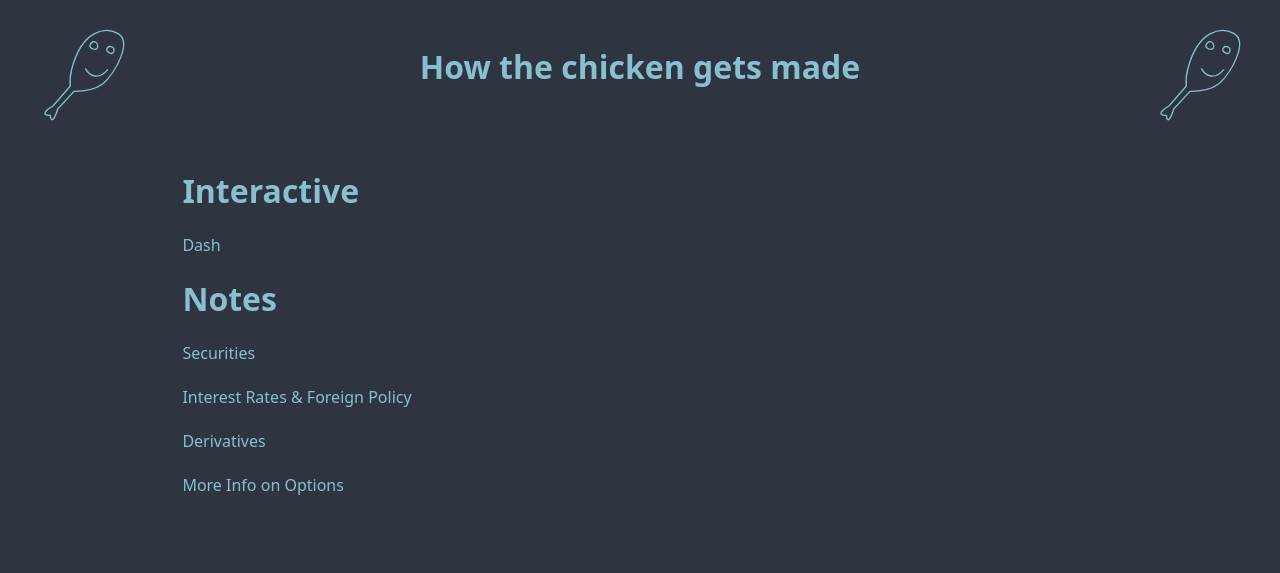
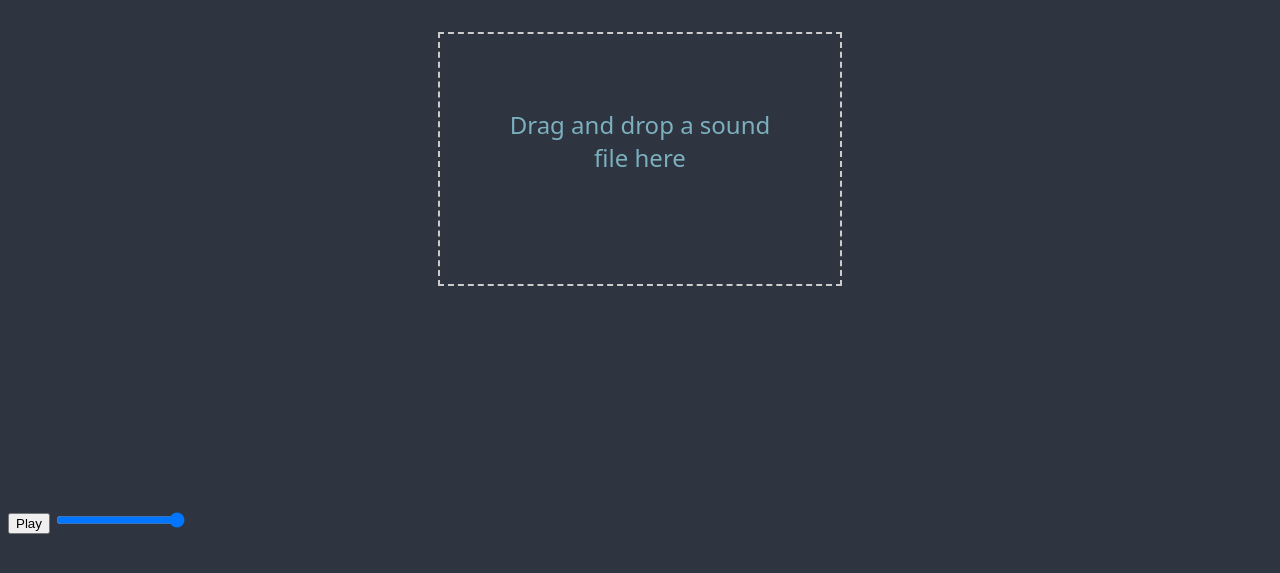
Before and after one commit to NickCheng0921/LM, a Flask app: page / in a window 1280 px wide. Shown: the top 573 px of the page. Run offline with Flask 2, Linux system fonts and the light colour scheme; parts of the project's set-up code (start-up, migrations or seed data) failed here and were passed over; some libraries are stand-ins or nearby versions.

Commit message:
Audio file upload, pause/play, and volume slider

```diff
--- a/website/static/scripts/index.js
+++ b/website/static/scripts/index.js
@@ -1,3 +1,64 @@
-function show(data) {
-	console.log("DATA2", data['adj_close']);
+import WaveSurfer from 'https://unpkg.com/wavesurfer.js@beta'
+
+const STARTING_VOLUME = 0.5;
+var wavesurfer = null;
+
+// Execute code when the page finishes loading
+window.addEventListener('DOMContentLoaded', function() {
+	var dropArea = document.getElementById('drop-area');
+	// Prevent default behavior (Prevent file from being opened)
+	dropArea.addEventListener('dragover', function (e) {
+		e.preventDefault();
+	});
+
+	// Handle dropped files
+	dropArea.addEventListener('drop', function (e) {
+		e.preventDefault();
+
+		var files = e.dataTransfer.files;
+		if (files.length > 0) {
+			var soundFile = files[0]; // Only grab the first file
+
+			// Set the dropped sound file as the audio source
+			var soundFileURL = URL.createObjectURL(soundFile);
+			wavesurfer = WaveSurfer.create({
+				autplay: 'false',
+				container: '#waveform',
+				waveColor: '#88c0d0',
+				progressColor: '#7cb0be'
+			});
+
+			wavesurfer.load(soundFileURL);
+			wavesurfer.on('interaction', () => {
+				wavesurfer.play()
+				document.getElementById('playToggleButton').textContent = 'Pause';
+			})
+
+			setupPlayButton();
+			setupVolumeSlider();
+		}
+	});
+});
+
+function setupPlayButton() {
+	var toggleButton = document.getElementById('playToggleButton');
+	toggleButton.addEventListener('click', function() {
+	  if (wavesurfer.isPlaying()) {
+		wavesurfer.pause();
+		toggleButton.textContent = 'Play';
+	  } else {
+		wavesurfer.play();
+		toggleButton.textContent = 'Pause';
+	  }
+	});
 }
+
+function setupVolumeSlider() {
+	var volumeSlider = document.querySelector('#volumeSlider');
+	volumeSlider.value = STARTING_VOLUME;
+	wavesurfer.setVolume(STARTING_VOLUME);
+
+	volumeSlider.addEventListener('input', function(event) {
+		wavesurfer.setVolume(event.target.value);
+	});
+}
--- a/website/static/styles/index.css
+++ b/website/static/styles/index.css
@@ -9,86 +9,26 @@ a:visited { text-decoration: none; color: #88c0d0;}
 
 body {
     background-color: #2e3440;
-    color: #88c0d0;
+    color: #7cb0be;
     font-family: system-ui, -apple-system, BlinkMacSystemFont, 'Segoe UI', Roboto, Oxygen, Ubuntu, Cantarell, 'Open Sans', 'Helvetica Neue', sans-serif;
 }
 
-.flex-container-col {
-    display: flex;
-    flex-direction: row;
-    margin: 1.5em;
+#drop-area {
+    width: 300px;
+    height: 150px;
+    border: 2px dashed #ccc;
+    margin: 1.5rem;
+    text-align: center;
+    padding: 50px;
+    font-size: 1.5rem;
+    justify-self: center;
 }
 
-.sideleft {
-    padding: 1em;
-    flex: 10%;
+.container {
+    display: grid;
 }
 
-.main {
-    flex: 80%;
+#waveform {
+    width: 100%;
+    height: 200px;
 }
-
-.sideright {
-    flex: 10%;
-    width: 100%;
-}
-
-.bakeBox {
-    width: 80%;
-    height: 250px;
-    margin: auto;
-    display: flex;
-}
-
-.chart {
-    width: 100%;
-    height: 250px;
-}
-
-.formInput {
-    background-color: #434c5e;
-    color: #88c0d0;
-    font-family: system-ui, -apple-system, BlinkMacSystemFont, 'Segoe UI', Roboto, Oxygen, Ubuntu, Cantarell, 'Open Sans', 'Helvetica Neue', sans-serif;
-    font-size: 100%;
-    border: 2px solid #434c5e;
-}
-
-.bakeOutput {
-    background-color: #2e3440;
-    color: #88c0d0;
-    font-family: system-ui, -apple-system, BlinkMacSystemFont, 'Segoe UI', Roboto, Oxygen, Ubuntu, Cantarell, 'Open Sans', 'Helvetica Neue', sans-serif;
-    font-size: 100%;
-    border: 0px;
-}
-
-.formButtonEnabled {
-    background-color: #434c5e;
-    color: #88c0d0;
-    font-family: system-ui, -apple-system, BlinkMacSystemFont, 'Segoe UI', Roboto, Oxygen, Ubuntu, Cantarell, 'Open Sans', 'Helvetica Neue', sans-serif;
-    text-align: center;
-    text-decoration: none;
-    display: inline-block;
-    border-radius: 16px;
-    border: 2px solid #434c5e;
-    margin-left: 1em;
-}
-
-.formButtonDisabled {
-    background-color: #434c5e;
-    color: #3b4252;
-    font-family: system-ui, -apple-system, BlinkMacSystemFont, 'Segoe UI', Roboto, Oxygen, Ubuntu, Cantarell, 'Open Sans', 'Helvetica Neue', sans-serif;
-    text-align: center;
-    text-decoration: none;
-    display: inline-block;
-    border-radius: 16px;
-    border: 2px solid #434c5e;
-    margin-left: 1em;
-}
-
-.formButtonEnabled:hover {
-    background-color: #3b4252;
-}
-
-#searchBar {
-    margin-bottom: 1em;
-}
--- a/website/templates/index.html
+++ b/website/templates/index.html
@@ -4,32 +4,21 @@
     <meta charset="UTF-8">
     <meta name="viewport" content="width=device-width, initial-scale=1">
     <script src="https://ajax.googleapis.com/ajax/libs/jquery/3.6.3/jquery.min.js"></script>
-    <script src="https://canvasjs.com/assets/script/canvasjs.min.js"></script>
+    <script type="module" src="{{url_for('static', filename='scripts/index.js') }}"></script>
     <link rel= "stylesheet" type= "text/css" href= "{{ url_for('static',filename='styles/index.css') }}">
     <link rel="shortcut icon" href="#" />
 </head>
+
 <body>
+    <div class="container">
+        <title>Drag and Drop Sound File</title>
+        <div id="drop-area">
+            <p>Drag and drop a sound file here</p>
+        </div>
+    </div>
+    <div id="waveform"></div>
+    <button id="playToggleButton">Play</button>
+    <input type="range" id="volumeSlider" min="0" max="1" step="0.02" value="1">
+</body>
 
-</body>
-    <div class="title flex-container-col">
-        <img src="/static/assets/logo.svg" width="100px" height="100px">
-        <div style="width: 100%"><h1>How the chicken gets made</h1></div>
-        <img src="/static/assets/logo.svg" width="100px" height="100px">
-    </div>
-    <div class="flex-container-col">
-        <div class="sideleft"></div>
-        <div class="main">
-            <h1>Interactive</h1>
-            <a href="{{ url_for('dashboard') }}">Dash</a>
-            <h1>Notes</h1>
-            <a href="{{ url_for('securities') }}">Securities</a>
-            <br><br>
-            <a href="{{ url_for('interest_rates') }}">Interest Rates & Foreign Policy</a>
-            <br><br>
-            <a href="{{ url_for('derivatives') }}">Derivatives</a>
-            <br><br>
-            <a href="{{ url_for('options') }}">More Info on Options</a>
-        </div>
-        <div id="rightContent" class="sideright"></div>
-    </div>
 </html>
```
Also changed, not shown: website/static/styles/index2.css (added, +94 -0 lines), website/templates/index2.html (added, +35 -0 lines).
